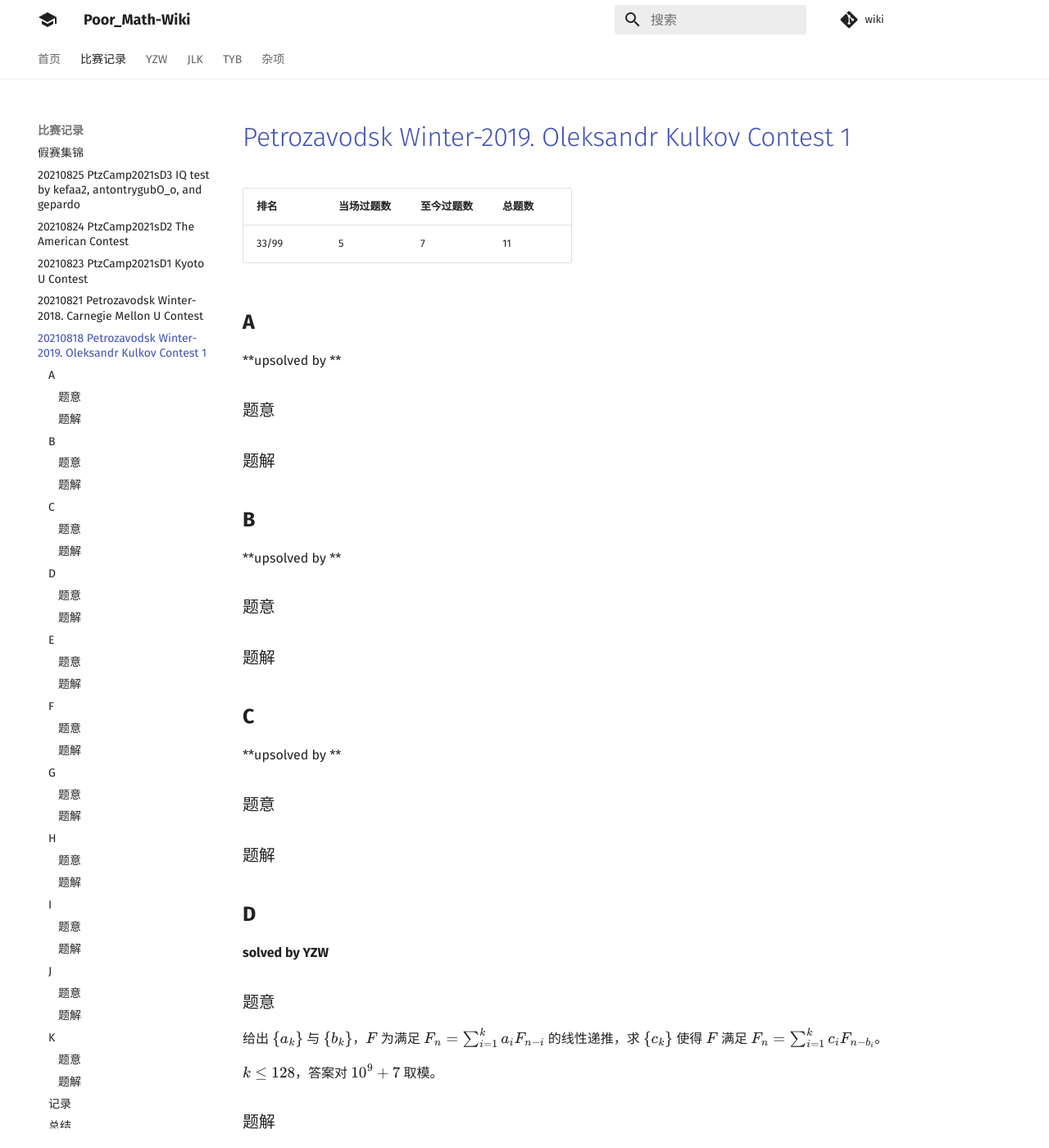
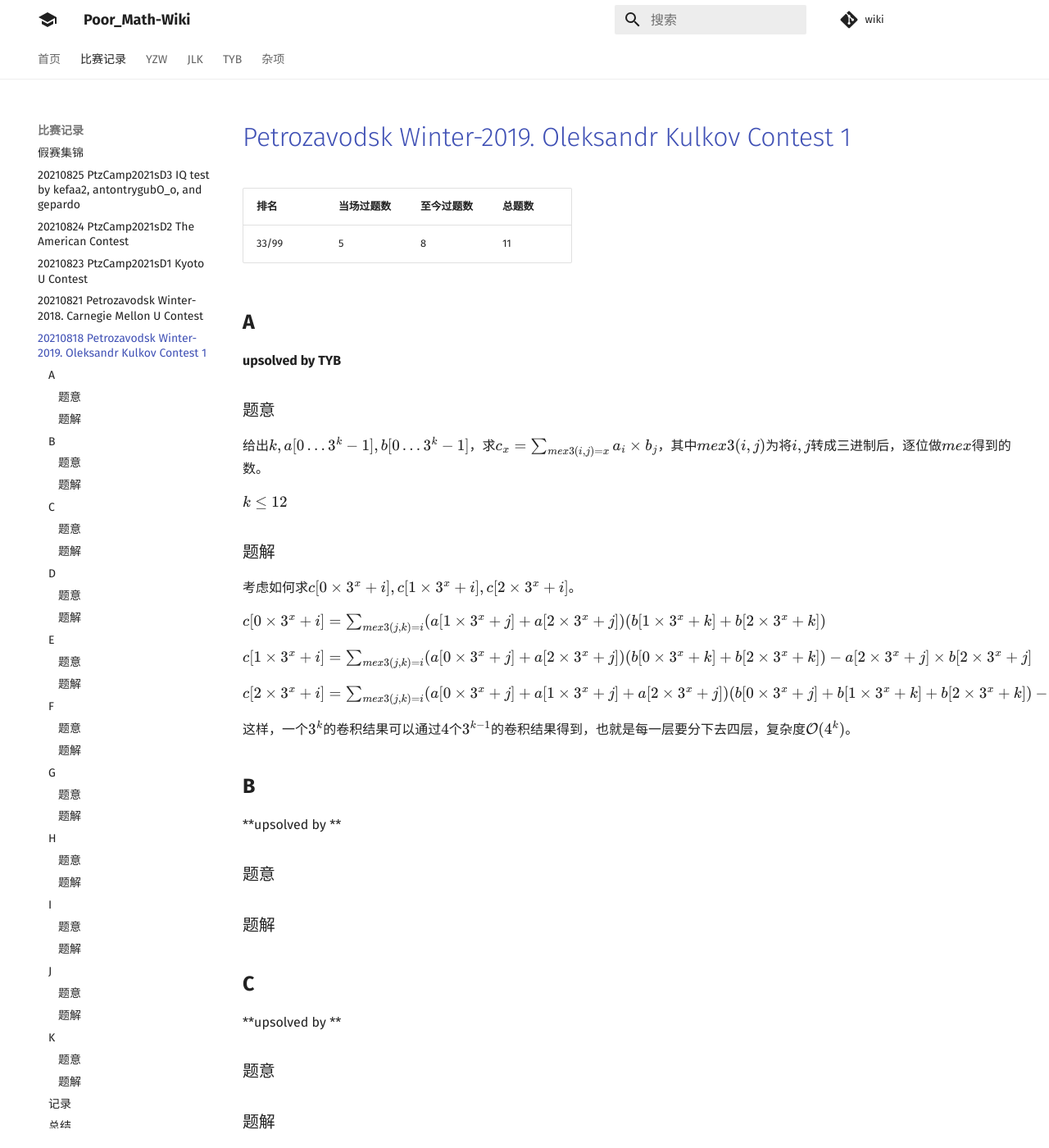
Before and after one commit to PoorMath/PoorMath.github.io, an MkDocs documentation site: the page built from docs/contest/20210818 Petrozavodsk Winter-2019. Oleksandr Kulkov Contest 1.md, in a window 1280 px wide and 1400 px high. Shown: the whole window at 82% size. Built offline with MkDocs 1.6.1 and Material for MkDocs 9.7.7, drawn with Linux system fonts in a browser that asks for light colours; comment, search, counter and statistics services are not loaded.

Commit message:
Update 20210818 Petrozavodsk Winter-2019. Oleksandr Kulkov Contest 1.md

```diff
--- a/docs/contest/20210818 Petrozavodsk Winter-2019. Oleksandr Kulkov Contest 1.md
+++ b/docs/contest/20210818 Petrozavodsk Winter-2019. Oleksandr Kulkov Contest 1.md
@@ -2,19 +2,29 @@
 
 | 排名  | 当场过题数 | 至今过题数 | 总题数 |
 | ----- | ---------- | ---------- | ------ |
-| 33/99 | 5          | 7          | 11     |
+| 33/99 | 5          | 8          | 11     |
 
 ## **A**
 
-**upsolved by **
+**upsolved by TYB**
 
 ### 题意
 
+给出$k,a[0\dots3^k-1],b[0\dots3^k-1]$，求$c_x=\sum_{mex3(i,j)=x}a_i\times b_j$，其中$mex3(i,j)$为将$i,j$转成三进制后，逐位做$mex$得到的数。
 
+$k\le12$
 
 ### 题解
 
+考虑如何求$c[0\times3^x+i],c[1\times3^x+i],c[2\times3^x+i]$。
 
+$c[0\times3^x+i]=\sum_{mex3(j,k)=i}(a[1\times 3^x+j]+a[2\times 3^x+j])(b[1\times 3^x+k]+b[2\times 3^x+k])$
+
+$c[1\times3^x+i]=\sum_{mex3(j,k)=i}(a[0\times 3^x+j]+a[2\times 3^x+j])(b[0\times 3^x+k]+b[2\times 3^x+k])-a[2\times 3^x+j]\times b[2\times 3^x+j]$
+
+$c[2\times3^x+i]=\sum_{mex3(j,k)=i}(a[0\times 3^x+j]+a[1\times 3^x+j]+a[2\times 3^x+j])(b[0\times 3^x+j]+b[1\times 3^x+k]+b[2\times 3^x+k])-c[0\times3^x+i]-c[1\times3^x+i]$
+
+这样，一个$3^k$的卷积结果可以通过$4$个$3^{k-1}$的卷积结果得到，也就是每一层要分下去四层，复杂度$\mathcal{O}(4^k)$。
 
 ## **B**
 
```
